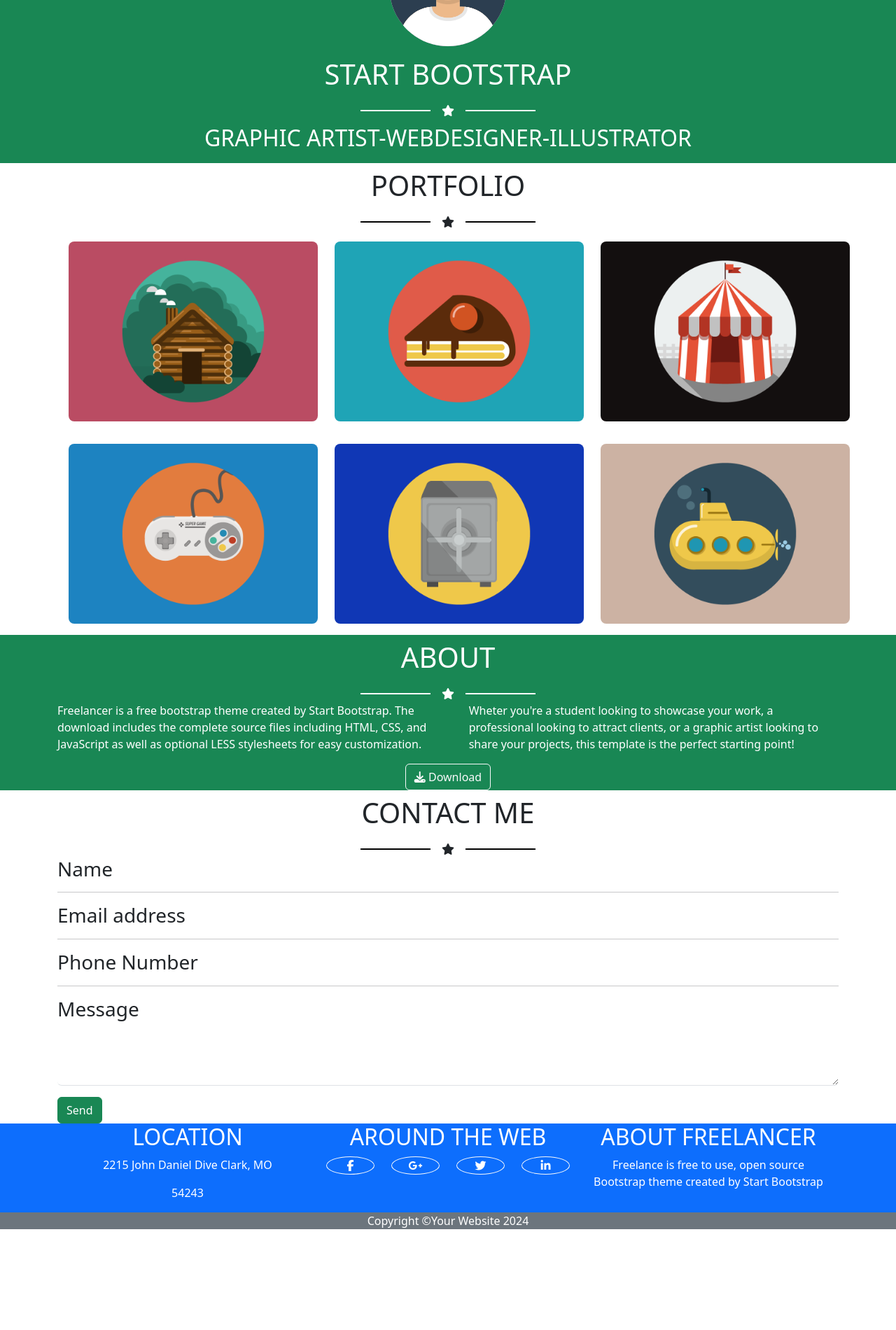
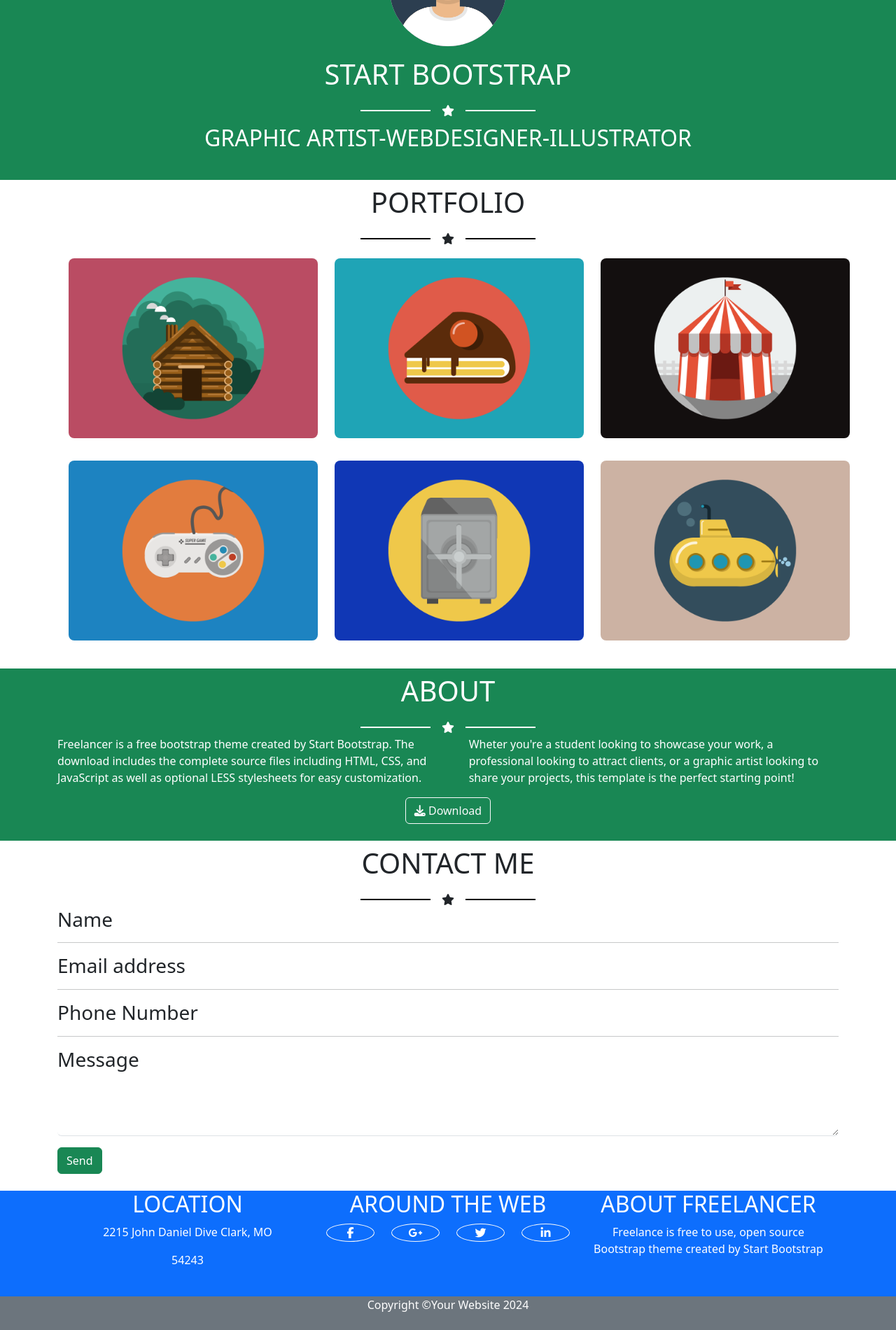
Before and after one commit to nazariozaccagnino/html-css-bootstrap-freelancer, a plain HTML site: page index.html in a window 1280 px wide. Shown: the part 193-2093 px from the top of the page at 70% size. Before the commit the page ends 1949 px from the top, so only its background shows below. Drawn offline with nearby package versions, Linux system fonts and the light colour scheme.

Commit message:
fixing some code

```diff
--- a/index.html
+++ b/index.html
@@ -17,8 +17,8 @@
     <header class="bg-secondary">
         <div class="container">
             <nav class="navbar navbar-expand-lg" data-bs-theme="dark">
-                <div class="container-fluid">
-                    <a class="navbar-brand" href="#">start bootstrap</a>
+                <div class="container-fluid d-flex">
+                    <a class="navbar-brand " href="#">start bootstrap</a>
                     <button class="navbar-toggler" type="button" data-bs-toggle="collapse" data-bs-target="#navbarNav"
                         aria-controls="navbarNav" aria-expanded="false" aria-label="Toggle navigation">
                         <span class="navbar-toggler-icon"></span>
@@ -42,7 +42,7 @@
         </div>
     </header>
     <section id="hero" class="bg-success">
-        <div class="container">
+        <div class="container pb-4">
             <div class="mx-auto p-2" style="width: 200px;">
                 <img src="./img/avatar.svg" alt="">
             </div>
@@ -60,7 +60,7 @@
         </div>
     </section>
     <section id="portfolio">
-        <div class="container">
+        <div class="container pb-4">
             <div class="mx-auto p-2 text-center w-auto">
                 <h1>portfolio</h1>
             </div>
@@ -95,7 +95,7 @@
         </div>
     </section>
     <section id="about" class="bg-success">
-        <div class="container">
+        <div class="container pb-4">
             <div class="mx-auto p-2 text-center text-white w-auto">
                 <h1>about</h1>
             </div>
@@ -127,7 +127,7 @@
 
     </section>
     <section id="contact-me">
-        <div class="container">
+        <div class="container pb-4">
             <div class="mx-auto p-2 text-center w-auto">
                 <h1>contact me</h1>
             </div>
@@ -152,7 +152,7 @@
         </div>
     </section>
     <section id="location" class="bg-primary">
-        <div class="container">
+        <div class="container pb-4">
             <div class="row mx-auto text-center text-white">
                 <div class="col">
                   <h2>Location</h2>
@@ -184,7 +184,7 @@
         </div>
     </section>
     <footer class="bg-secondary">
-        <div class="container">
+        <div class="container pb-4">
             <div class="text-center text-white">Copyright &#169;Your Website 2024</div>
         </div>
     </footer>
```
